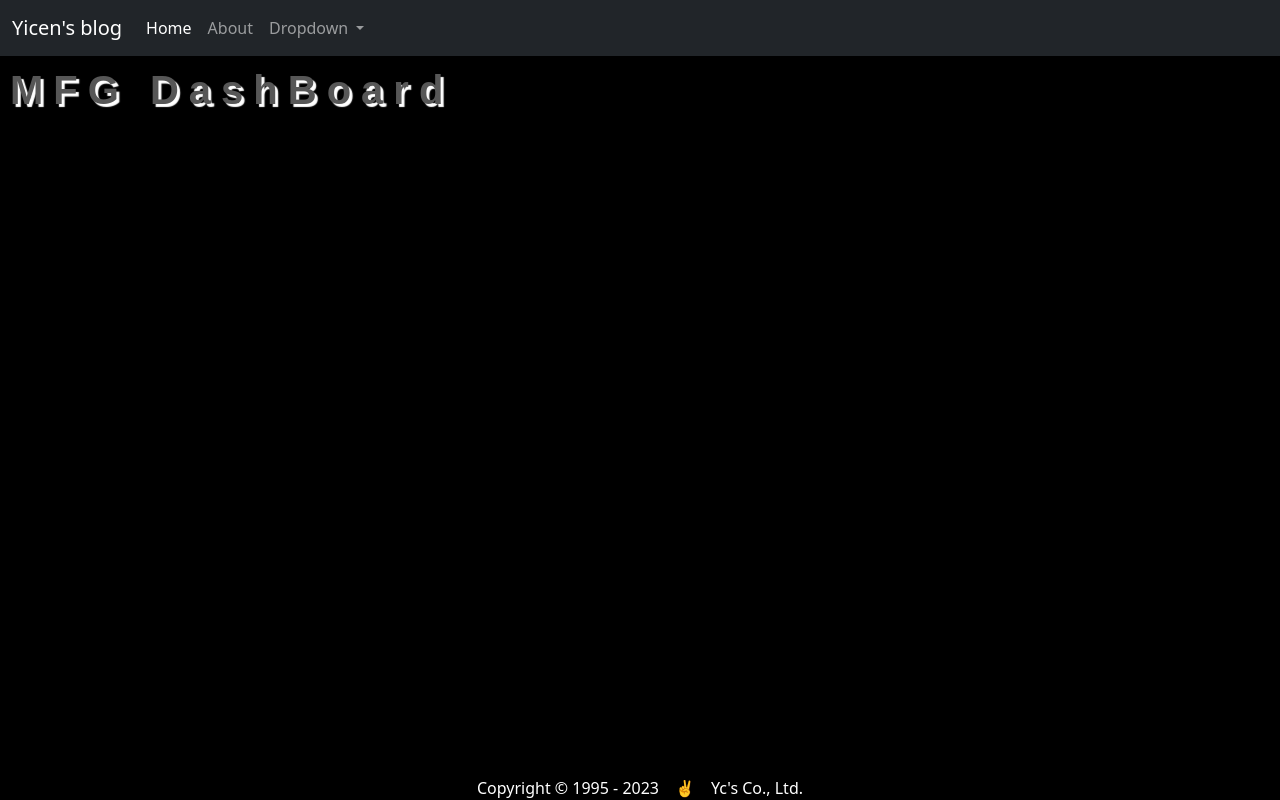
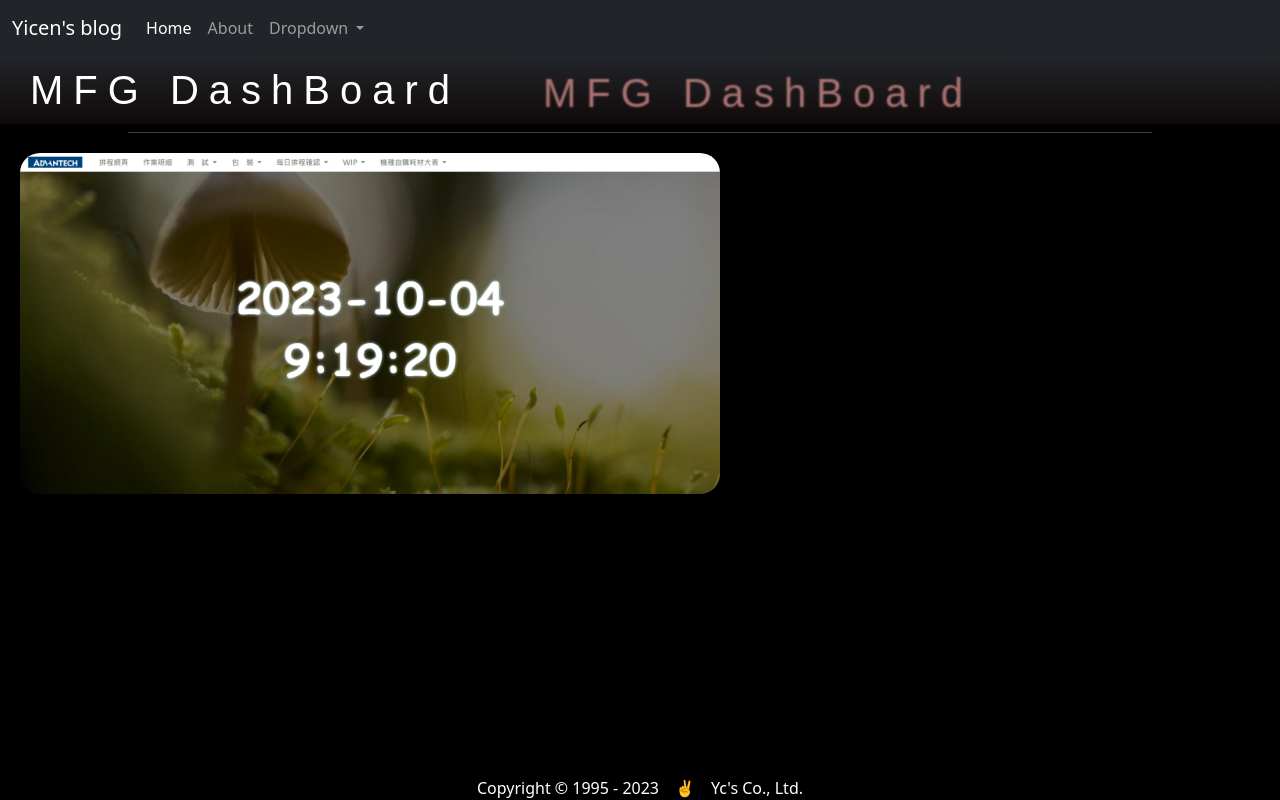
Before and after one commit to liancencen/liancencen.github.io, a plain HTML site: page MFGDashBoard.html in a window 1280 px wide. Drawn offline with nearby package versions, Linux system fonts and the light colour scheme.

Commit message:
調整MFGDashBoard-title背景顏色、hr顏色及置中

```diff
--- a/MFGDashBoard.html
+++ b/MFGDashBoard.html
@@ -1,5 +1,6 @@
 <!DOCTYPE html>
 <html lang="en">
+
 <head>
     <meta charset="UTF-8">
     <meta name="viewport" content="width=device-width, initial-scale=1.0">
@@ -13,15 +14,18 @@
 
     <link href="https://cdn.jsdelivr.net/npm/bootstrap@5.0.0/dist/css/bootstrap.min.css" rel="stylesheet"
         integrity="sha384-wEmeIV1mKuiNpC+IOBjI7aAzPcEZeedi5yW5f2yOq55WWLwNGmvvx4Um1vskeMj0" crossorigin="anonymous">
-        <link rel="stylesheet" type="text/css" href="css/allpages.css" />
-        <link rel="stylesheet" type="text/css" href="css/MFGDashBoard.css" />
+    <link rel="stylesheet" type="text/css" href="css/allpages.css" />
+    <link rel="stylesheet" type="text/css" href="css/MFGDashBoard.css" />
 
 </head>
+
 <body>
     <main class="main-content">
         <div w3-include-html="header.html" class="header-content"></div>
         <div class="MFGDashBoard-content">
             <h1 class="MFGDashBoard-title">MFG DashBoard</h1>
+            <hr>
+            <img class="img-7275" src="images/7275.png" alt="">
         </div>
         <div w3-include-html="footer.html" class="footer-content"></div>
     </main>
@@ -31,4 +35,5 @@
     </script>
 
 </body>
+
 </html>
--- a/css/MFGDashBoard.css
+++ b/css/MFGDashBoard.css
@@ -1,9 +1,27 @@
 .MFGDashBoard-title {
     font-family: fantasy;
     width: auto;
-    margin: 10px;
-    font-weight: bold;
-    color: rgb(87, 87, 87);
-    text-shadow: 3px 3px 1px rgb(255, 255, 255);
+    padding: 10px;
+    padding-left: 30px;
+    /* font-weight: bold; */
+    color: rgb(255, 255, 255);
+    text-shadow: 513px 3px 2px rgb(175, 117, 117);
     letter-spacing: 10px;
+    /* background-color:blanchedalmond 50% red 30%; */
+    background: linear-gradient(rgb(33, 37, 41), rgb(17, 9, 9));
 }
+
+hr {
+    width: 80%;
+    color: white;
+    /* border: 10px solid rgb(255, 255, 255); */
+    margin: 0 auto;
+    /* 將左右外邊距設為自動以置中 */
+    margin-bottom: 20px;
+}
+
+.img-7275 {
+    margin-left: 20px;
+    width: 700px;
+    border-radius: 20px;
+}
```
